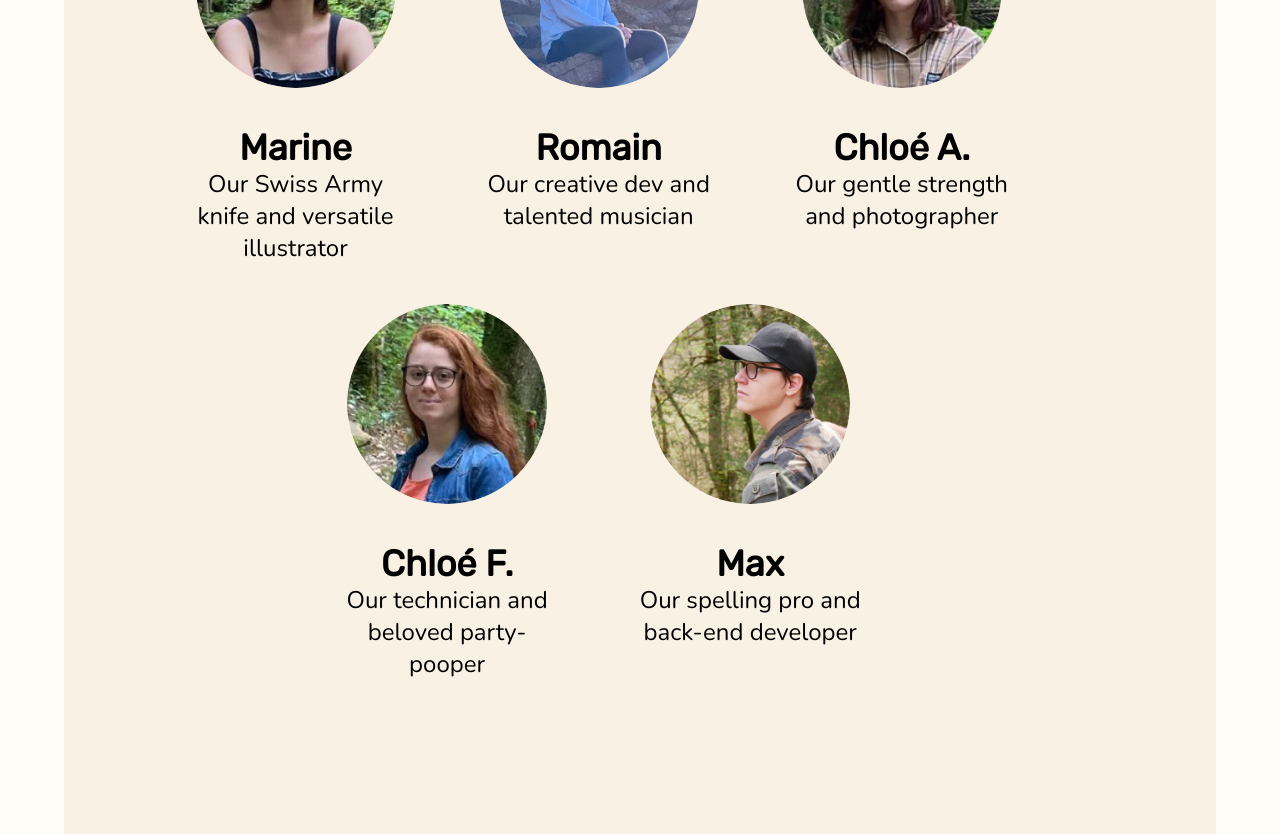
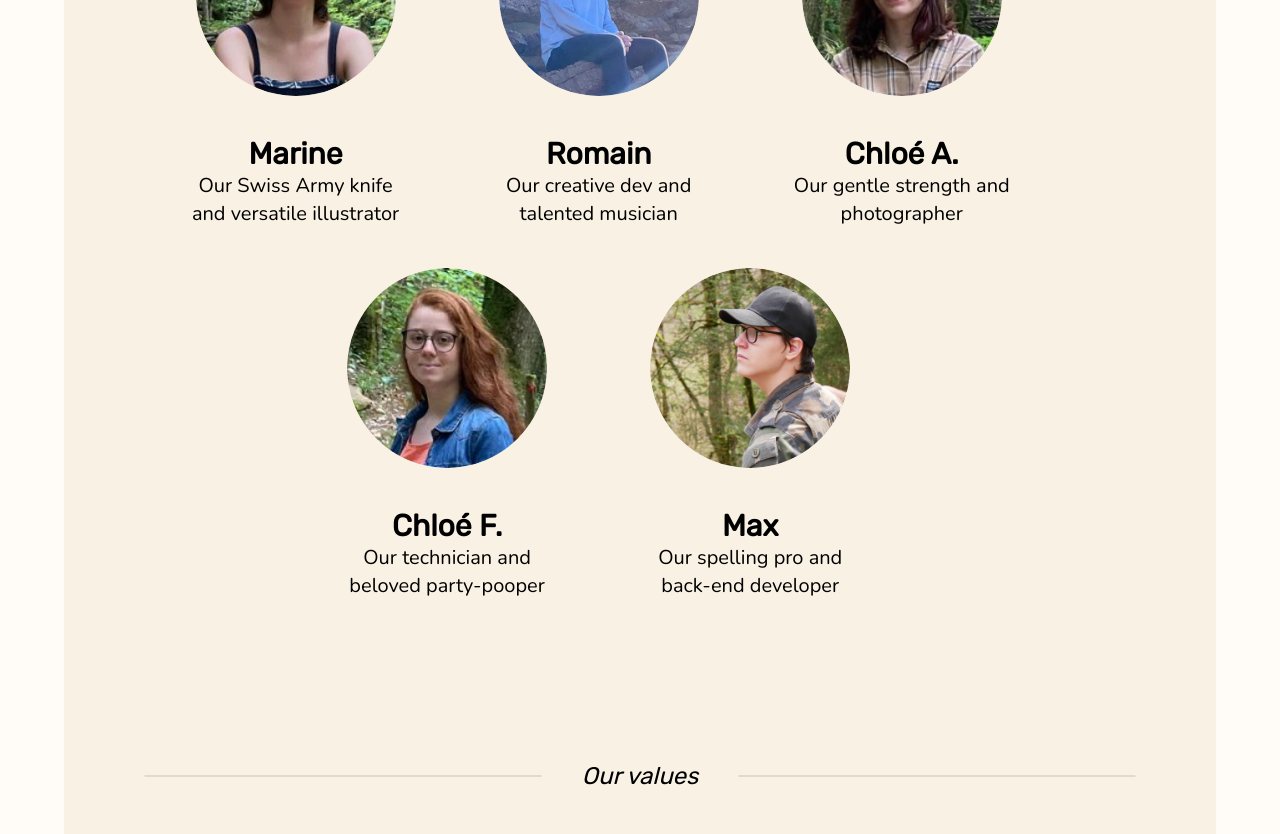
Before and after one commit to MaxLepan/unseen_website, a Nuxt app: page / in a window 1280 px wide. Shown: the part 3580-4414 px from the top of the page. Built offline with nearby package versions, Linux system fonts and the light colour scheme.

Commit message:
FIX [Fonts] Changed font size

```diff
--- a/components/team.vue
+++ b/components/team.vue
@@ -8,7 +8,7 @@
       <div class="lg:block hidden absolute bottom-4 left-52 transform translate-x-1/2 translate-y-1/2">
         <img alt="" src="/icons/feuille_01_2.svg">
       </div>
-      <h2 class="relative font-title font-bold text-center sm:text-4xl text-5xl mb-14 z-20">{{
+      <h2 class="relative font-title font-bold text-center text-5xl mb-14 z-20">{{
           $t('teamHeadline')
         }}</h2>
       <div class="lg:block hidden absolute bottom-10 right-80 transform translate-x-1/2 translate-y-1/2">
@@ -22,8 +22,8 @@
           <figure class="img-container w-full flex justify-center mx-auto sm:mb-10 mb-5">
             <img alt="" class="rounded-full h-full w-full object-cover" src="../assets/images/marine.jpg">
           </figure>
-          <h4 class="relative lg:text-4xl md:text-3xl text-2xl text-center font-title font-bold z-20">Marine</h4>
-          <p class="relative md:text-2xl sm:text-xl text-lg text-center font-body z-20">{{
+          <h4 class="relative lg:text-3xl md:text-2xl text-xl text-center font-title font-bold z-20">Marine</h4>
+          <p class="relative sm:text-xl text-lg text-center font-body z-20">{{
               $t('teamMemberMarineText')
             }}</p>
         </div>
@@ -31,8 +31,8 @@
           <figure class="img-container w-full flex justify-center mx-auto sm:mb-10 mb-5">
             <img alt="" class="rounded-full h-full w-full object-cover" src="../assets/images/romain.jpg">
           </figure>
-          <h4 class="relative lg:text-4xl md:text-3xl text-2xl text-center font-title font-bold z-20">Romain</h4>
-          <p class="relative md:text-2xl sm:text-xl text-lg text-center font-body z-20">{{
+          <h4 class="relative lg:text-3xl md:text-2xl text-xl text-center font-title font-bold z-20">Romain</h4>
+          <p class="relative sm:text-xl text-lg text-center font-body z-20">{{
               $t('teamMemberRomainText')
             }}</p>
         </div>
@@ -40,8 +40,8 @@
           <figure class="img-container w-full flex justify-center mx-auto sm:mb-10 mb-5">
             <img alt="" class="rounded-full h-full w-full object-cover" src="../assets/images/chloea.jpg">
           </figure>
-          <h4 class="relative lg:text-4xl md:text-3xl text-2xl text-center font-title font-bold z-20">Chloé A.</h4>
-          <p class="relative md:text-2xl sm:text-xl text-lg text-center font-body z-20">{{
+          <h4 class="relative lg:text-3xl md:text-2xl text-xl text-center font-title font-bold z-20">Chloé A.</h4>
+          <p class="relative sm:text-xl text-lg text-center font-body z-20">{{
               $t('teamMemberChloeAText')
             }}</p>
         </div>
@@ -49,8 +49,8 @@
           <figure class="img-container w-full flex justify-center mx-auto sm:mb-10 mb-5">
             <img alt="" class="rounded-full h-full w-full object-cover" src="../assets/images/chloef.png">
           </figure>
-          <h4 class="relative lg:text-4xl md:text-3xl text-2xl text-center font-title font-bold z-20">Chloé F.</h4>
-          <p class="relative md:text-2xl sm:text-xl text-lg text-center font-body z-20">{{
+          <h4 class="relative lg:text-3xl md:text-2xl text-xl text-center font-title font-bold z-20">Chloé F.</h4>
+          <p class="relative sm:text-xl text-lg text-center font-body z-20">{{
               $t('teamMemberChloeFText')
             }}</p>
         </div>
@@ -58,8 +58,8 @@
           <figure class="img-container w-full flex justify-center mx-auto sm:mb-10 mb-5">
             <img alt="" class="rounded-full h-full w-full object-cover" src="../assets/images/max.jpg">
           </figure>
-          <h4 class="relative lg:text-4xl md:text-3xl text-2xl text-center font-title font-bold z-20">Max</h4>
-          <p class="relative md:text-2xl sm:text-xl text-lg text-center font-body z-20">{{
+          <h4 class="relative lg:text-3xl md:text-2xl text-xl text-center font-title font-bold z-20">Max</h4>
+          <p class="relative sm:text-xl text-lg text-center font-body z-20">{{
               $t('teamMemberMaxText')
             }}</p>
         </div>
```
